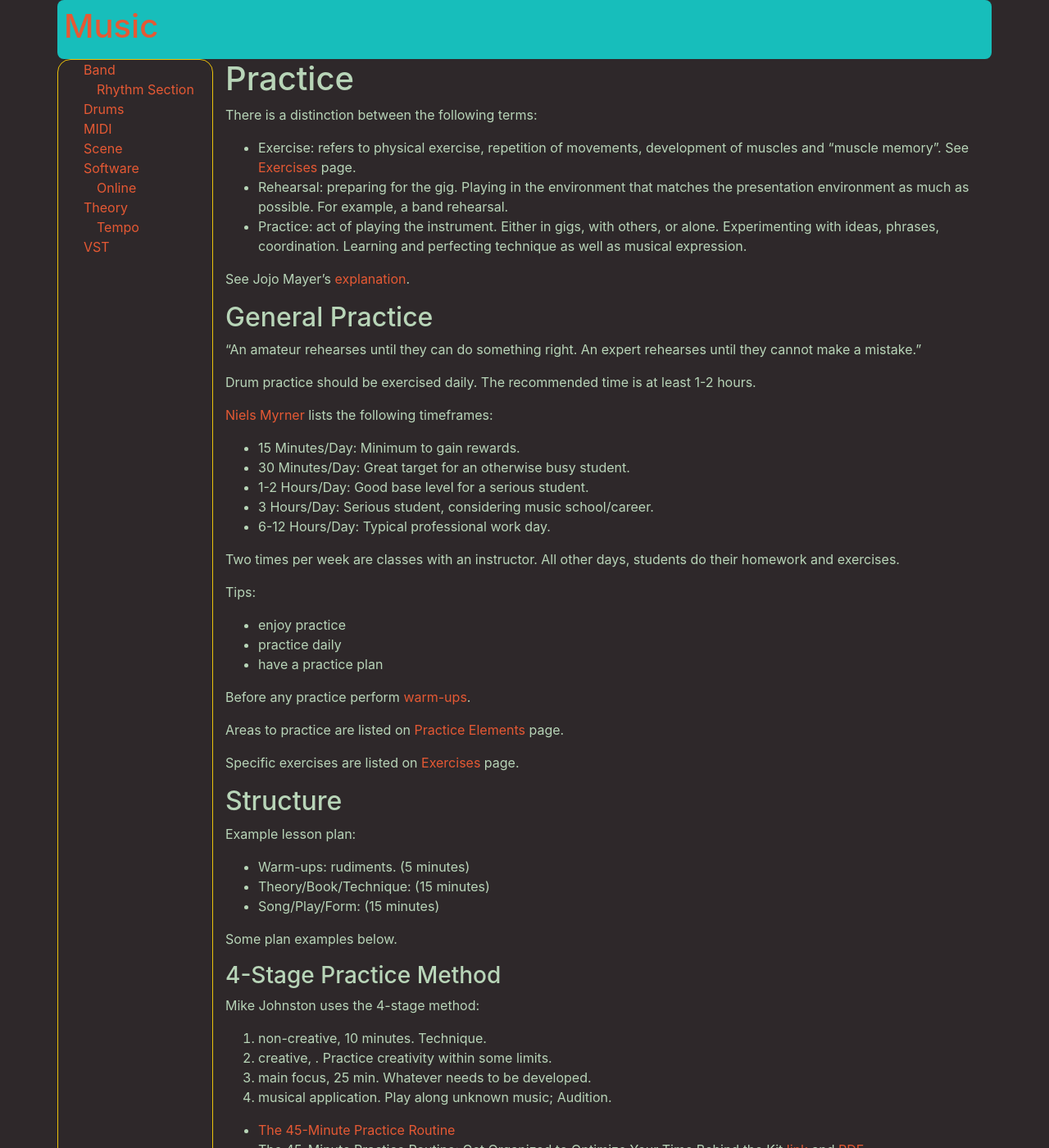
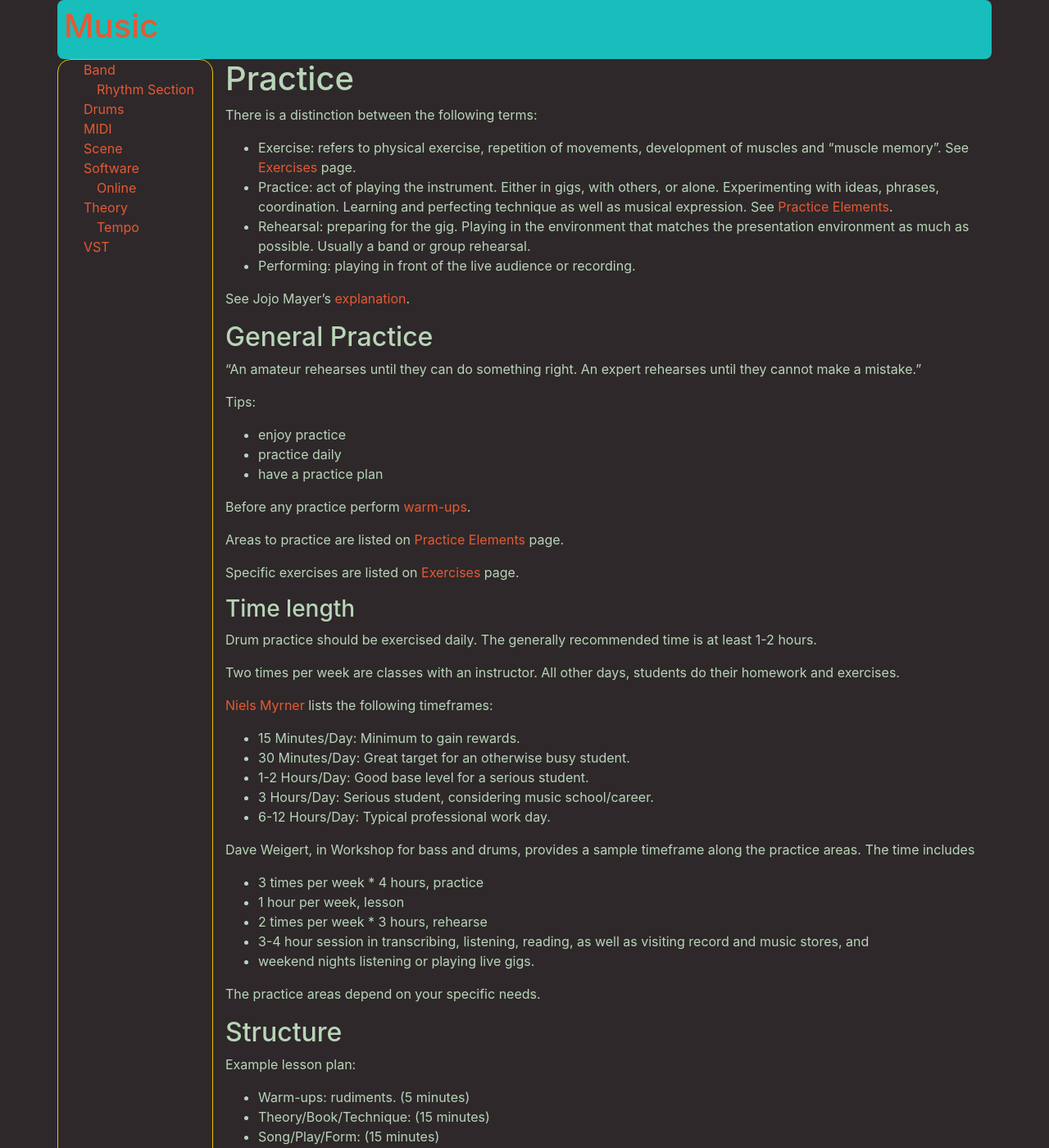
Before and after one commit to MisterY/music-site, a Jekyll site: the page built from drums/practice.md, in a window 1280 px wide and 1400 px high. Shown: the whole window at 82% size. Built offline with Jekyll 4.4.1, drawn with Linux system fonts in a browser that asks for light colours; nearby versions of some CDN libraries; our own code applies the rules of GitHub Pages for plain Markdown files.

Commit message:
time playing, etc

```diff
--- a/drums/practice.md
+++ b/drums/practice.md
@@ -2,9 +2,10 @@
 
 There is a distinction between the following terms:
 
-- Exercise: refers to physical exercise, repetition of movements, development of muscles and "muscle memory". See [Exercises](exercises.md) page.
-- Rehearsal: preparing for the gig. Playing in the environment that matches the presentation environment as much as possible. For example, a band rehearsal.
-- Practice: act of playing the instrument. Either in gigs, with others, or alone. Experimenting with ideas, phrases, coordination. Learning and perfecting technique as well as musical expression.
+- Exercise: refers to physical exercise, repetition of movements, development of muscles and "muscle memory". See [Exercises](exercises) page.
+- Practice: act of playing the instrument. Either in gigs, with others, or alone. Experimenting with ideas, phrases, coordination. Learning and perfecting technique as well as musical expression. See [Practice Elements](practice-elements).
+- Rehearsal: preparing for the gig. Playing in the environment that matches the presentation environment as much as possible. Usually a band or group rehearsal.
+- Performing: playing in front of the live audience or recording.
 
 See Jojo Mayer's [explanation](https://www.facebook.com/DougMeolaDrumSpot/videos/1694062487338952/).
 
@@ -12,7 +13,23 @@ See Jojo Mayer's [explanation](https://www.facebook.com/DougMeolaDrumSpot/videos
 
 > “An amateur rehearses until they can do something right. An expert rehearses until they cannot make a mistake.”
 
-Drum practice should be exercised daily. The recommended time is at least 1-2 hours.
+Tips:
+
+* enjoy practice
+* practice daily
+* have a practice plan
+
+Before any practice perform [warm-ups](warmup).
+
+Areas to practice are listed on [Practice Elements](practice-elements) page.
+
+Specific exercises are listed on [Exercises](exercises) page.
+
+### Time length
+
+Drum practice should be exercised daily. The generally recommended time is at least 1-2 hours.
+
+Two times per week are classes with an instructor. All other days, students do their homework and exercises.
 
 [Niels Myrner](https://www.nkmdrums.com/design-an-effective-practice-plan/) lists the following timeframes:
 
@@ -22,19 +39,15 @@ Drum practice should be exercised daily. The recommended time is at least 1-2 ho
 - 3 Hours/Day: Serious student, considering music school/career.
 - 6-12 Hours/Day: Typical professional work day.
 
-Two times per week are classes with an instructor. All other days, students do their homework and exercises.
+Dave Weigert, in Workshop for bass and drums, provides a sample timeframe along the practice areas. The time includes
 
-Tips:
+- 3 times per week * 4 hours, practice
+- 1 hour per week, lesson
+- 2 times per week * 3 hours, rehearse
+- 3-4 hour session in transcribing, listening, reading, as well as visiting record and music stores, and
+- weekend nights listening or playing live gigs.
 
-* enjoy practice
-* practice daily
-* have a practice plan
-
-Before any practice perform [warm-ups](warmup.md).
-
-Areas to practice are listed on [Practice Elements](practice-elements.md) page.
-
-Specific exercises are listed on [Exercises](exercises.md) page.
+The practice areas depend on your specific needs.
 
 ## Structure
 
```
Also changed, not shown: drums/exercises.md (+2 -2 lines), drums/practice-elements.md (+7 -10 lines), drums/time.md (+23 -17 lines).
